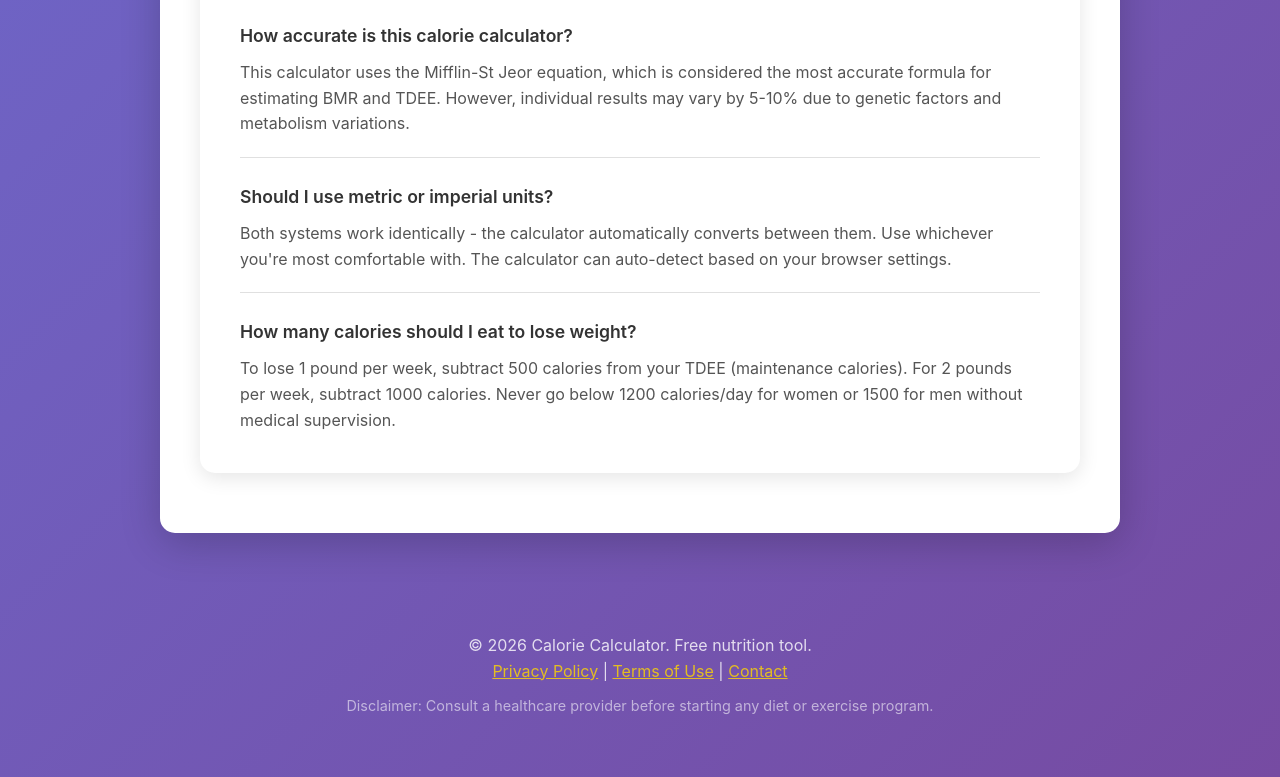
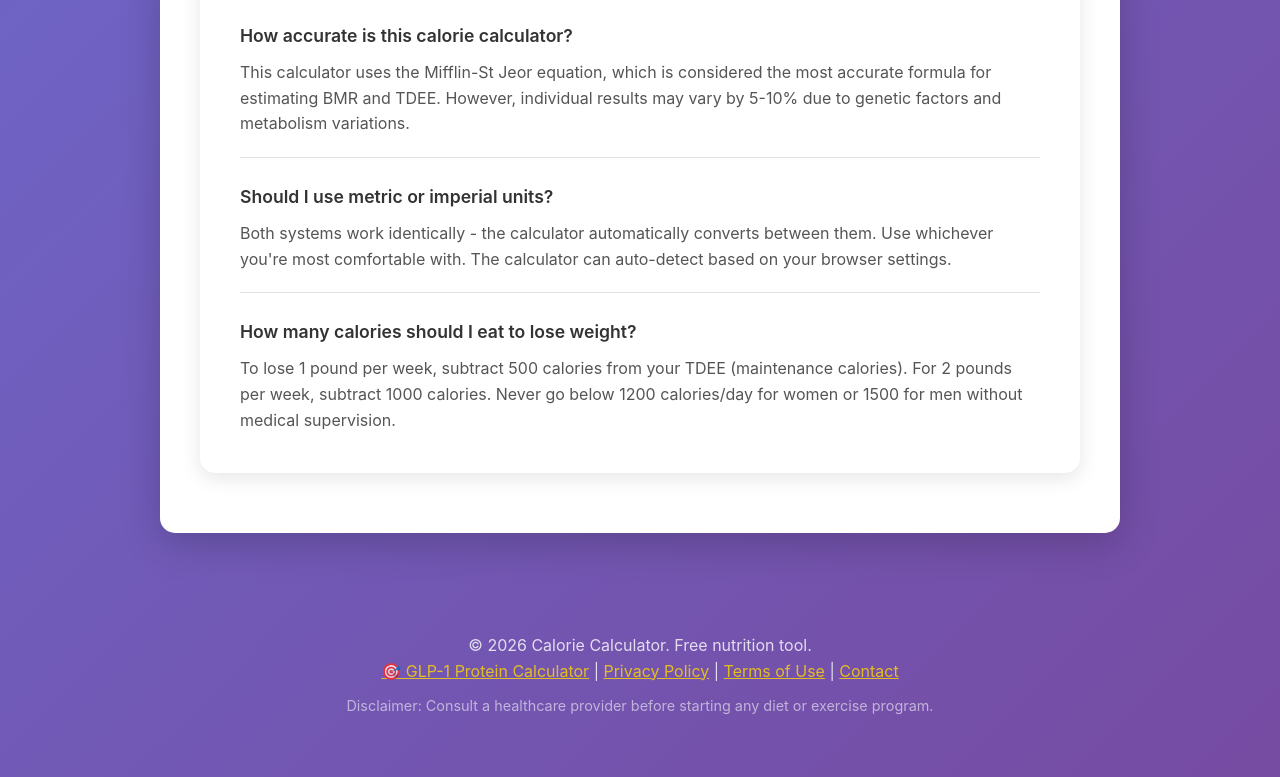
Before and after one commit to m4quick/calorie-calculator-tool, a website: page index.html in a window 1280 px wide. Shown: the part 2302-3079 px from the top of the page. Drawn offline with Linux system fonts and the light colour scheme.

Commit message:
Add content approval workflow and link to GLP-1 calculator

```diff
--- a/index.html
+++ b/index.html
@@ -926,7 +926,7 @@
     <footer>
         <div class="container">
             <p>&copy; 2026 Calorie Calculator. Free nutrition tool.</p>
-            <p><a href="#">Privacy Policy</a> | <a href="#">Terms of Use</a> | <a href="#">Contact</a></p>
+            <p><a href="glp1-protein.html">🎯 GLP-1 Protein Calculator</a> | <a href="#">Privacy Policy</a> | <a href="#">Terms of Use</a> | <a href="#">Contact</a></p>
             <p style="font-size: 0.9em; margin-top: 10px; opacity: 0.7;">Disclaimer: Consult a healthcare provider before starting any diet or exercise program.</p>
         </div>
     </footer>
```
Also changed, not shown: .github/content-approval-workflow.md (added), 1 other file.
